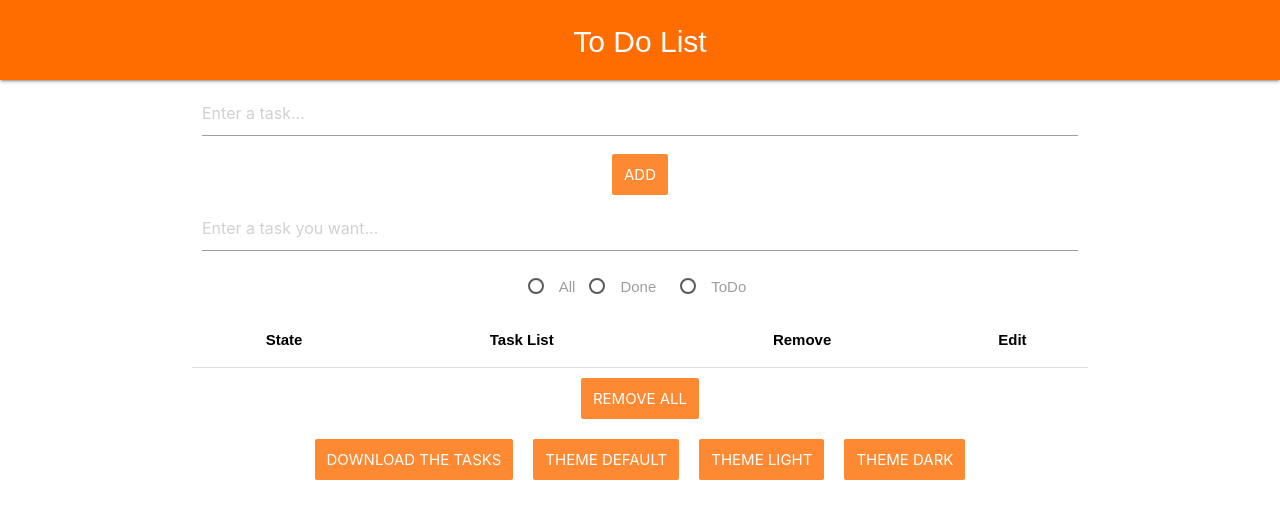
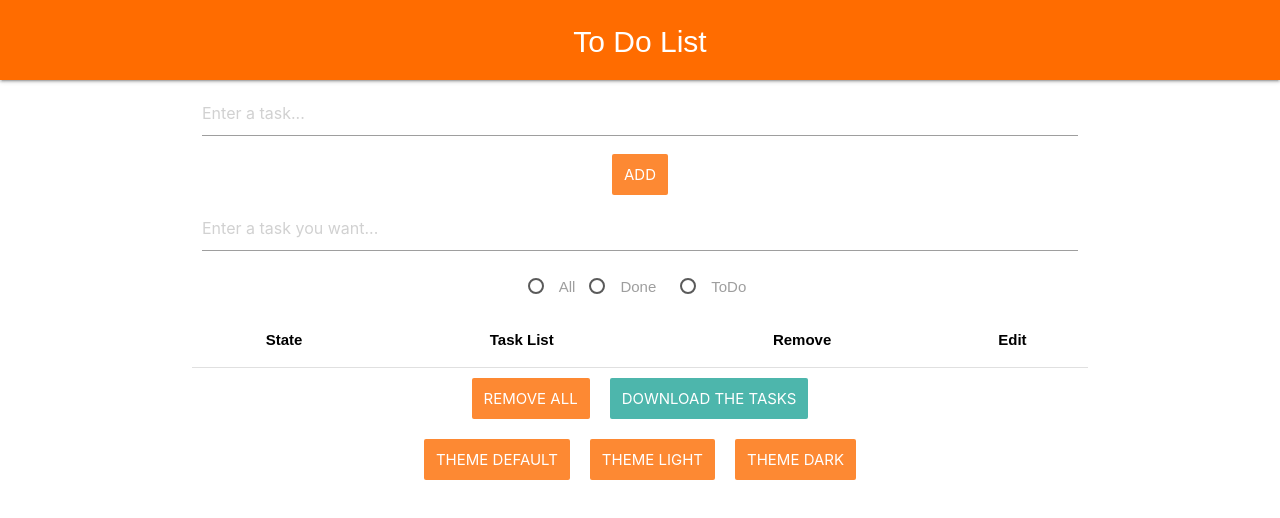
Before and after one commit to eurafaelwendt/Projeto, a React (Create React App) app: page / in a window 1280 px wide. Shown: the top 518 px of the page. Built offline with nearby package versions, Linux system fonts and the light colour scheme.

Commit message:
Implementação do button de download das tasks em formato json

```diff
--- a/src/App.js
+++ b/src/App.js
@@ -187,6 +187,19 @@ class App extends Component {
     }, 0)
   }
 
+  csvTask = async () => {
+    const fileName = "Tasks List";
+    const json = JSON.stringify(this.state.tasks);
+    const blob = new Blob([json],{type:'application/json'});
+    const href = await URL.createObjectURL(blob);
+    const link = document.createElement('a');
+    link.href = href;
+    link.download = fileName + ".txt";
+    document.body.appendChild(link);
+    link.click();
+    document.body.removeChild(link);
+  }
+
   render() {
     return (
       <Fragment>
@@ -225,6 +238,7 @@ class App extends Component {
             editTask={this.editTask}>
           </TaskTable>
           <button onClick={this.removeAll} className="margin">REMOVE ALL</button>
+          <button className="margin" onClick={this.csvTask} style={{backgroundColor:"#4db6ac"}}>DOWNLOAD THE TASKS</button>
         </div>
       </Fragment>
     );
--- a/src/Form.js
+++ b/src/Form.js
@@ -27,6 +27,8 @@ class Form extends Component {
         this.setState({
             [name]: value
         });
+
+        clearImmediate();
     }
 
     // Recupera o contéudo do input de filtro das tasks
@@ -63,6 +65,7 @@ class Form extends Component {
                     value={nome}
                     onChange={this.listenerInput}
                     placeholder="Enter a task..."
+                    autoComplete="off"
                 />
                 <button onClick={this.submitForm}
                     type="button"
@@ -74,6 +77,7 @@ class Form extends Component {
                     value={search}
                     onChange={this.listenerInputSearch}
                     placeholder="Enter a task you want..."
+                    autoComplete="off"
                 />
             </form >
         );
--- a/src/Inicial.js
+++ b/src/Inicial.js
@@ -30,11 +30,11 @@ function Inicial() {
   }, []);
 
   const selectTheme = theme => {
-    if (theme === "default"){
+    if (theme === "default") {
       return defaultTheme;
-    }else if (theme === "light"){
+    } else if (theme === "light") {
       return lightTheme;
-    }else{
+    } else {
       return darkTheme;
     }
   }
@@ -44,8 +44,7 @@ function Inicial() {
       <Fragment>
         <GlobalTheme />
         <App></App>
-        <div style={{textAlign:"center"}}>
-            <button className="margin">DOWNLOAD THE TASKS</button>
+        <div style={{ textAlign: "center" }}>
           <button className="margin" onClick={toggleThemeDefault}>THEME DEFAULT</button>
           <button className="margin" onClick={toggleThemeLight}>THEME LIGHT</button>
           <button className="margin" onClick={toggleThemeDark}>THEME DARK</button>
```
Lines whose indentation alone changed are shown as unchanged.
